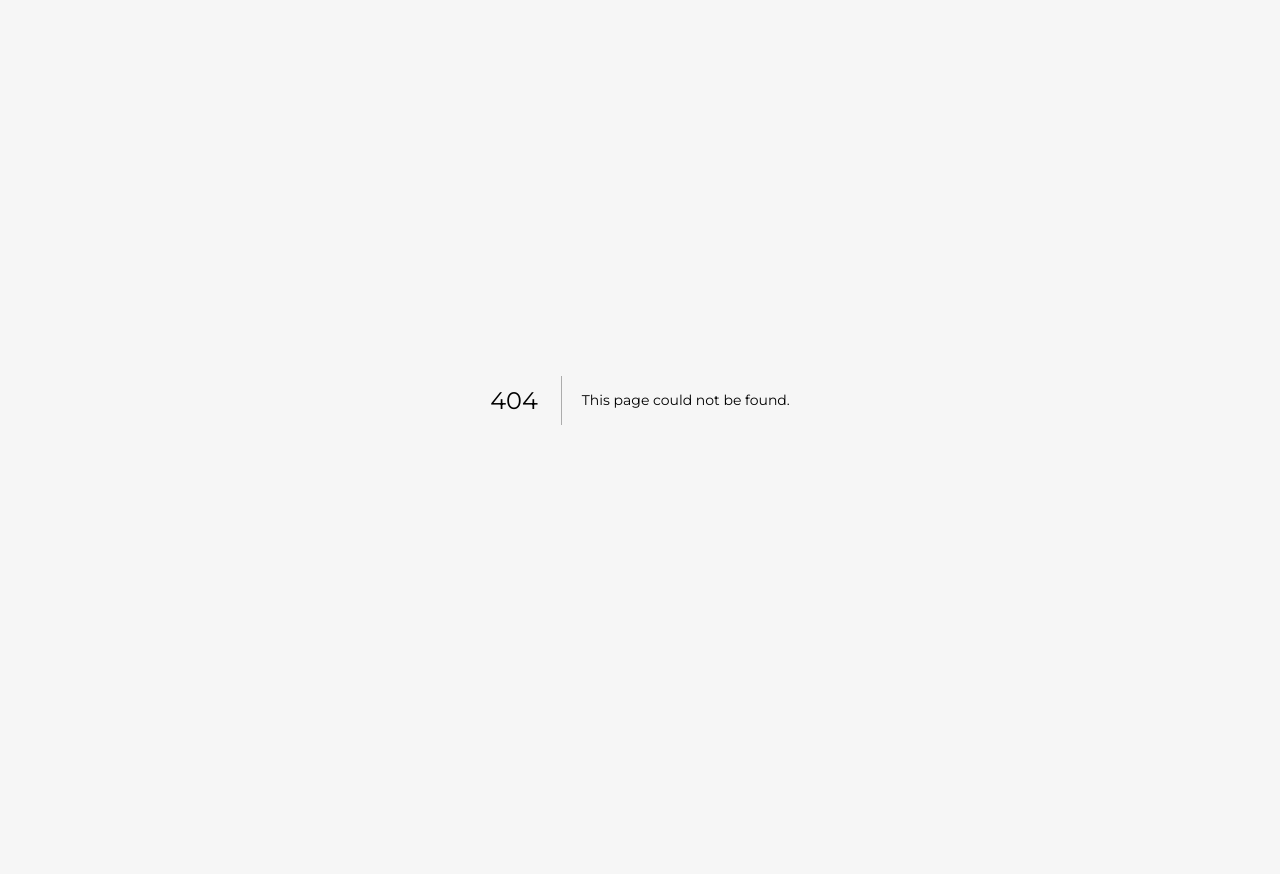
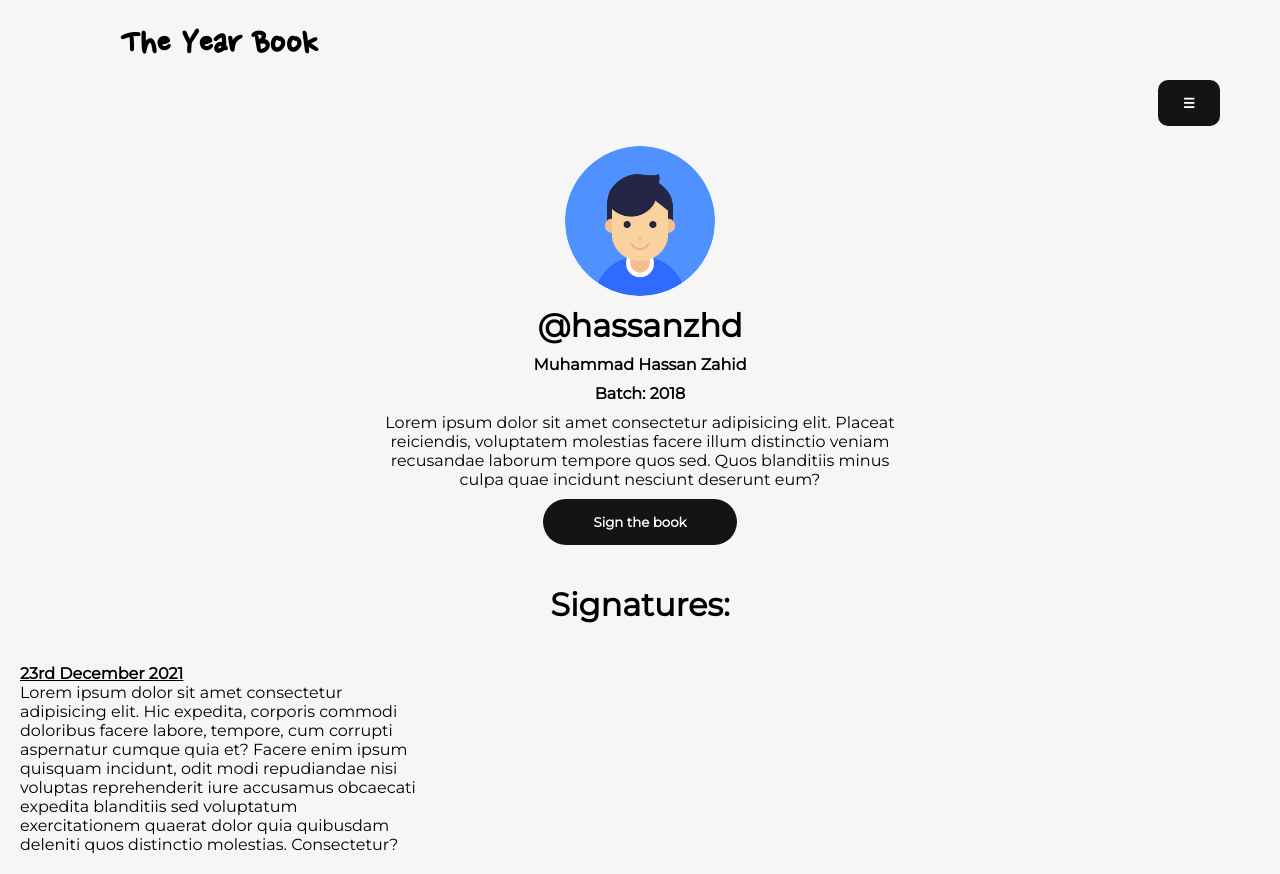
Before and after one commit to hassanzhd/the-year-book, a Next.js app in the folder client/: page /user/1 in a window 1280 px wide. Before the commit this address had no page. Before the commit the page ends 800 px from the top, so only its background shows below. Built offline with nearby package versions, Linux system fonts and the light colour scheme.

Commit message:
added profile page with url params

```diff
--- /dev/null
+++ b/client/components/User/MainContent.module.scss
@@ -0,0 +1,82 @@
+@import "@styles/utilities";
+
+.mainNav {
+  justify-content: center;
+  padding-top: 20px;
+}
+
+.mainNav h1 a {
+  text-decoration: none;
+  font-size: 2.5rem;
+  font-family: $titleFont;
+  color: black;
+}
+
+.profileData {
+  flex-direction: column;
+}
+
+.profileData {
+  margin: auto;
+  margin-top: 10px;
+  width: 80%;
+}
+
+.profileData img {
+  border-radius: 50%;
+}
+
+.profileData h1 {
+  margin-top: 10px;
+  font-size: 2rem;
+}
+
+.profileData h2 {
+  margin-top: 10px;
+  font-size: 1rem;
+  font-weight: bolder;
+}
+
+.profileData p {
+  width: 50%;
+  margin-top: 10px;
+  text-align: center;
+}
+
+.signatureHeading {
+  margin: 30px;
+}
+
+.profileSignatures {
+  display: grid;
+  grid-template-columns: repeat(3, 1fr);
+  margin: 10px;
+}
+
+.signature {
+  margin: 10px;
+}
+
+.signature h2 {
+  font-size: 1rem;
+  font-weight: bolder;
+  text-decoration: underline;
+}
+
+@media (min-width: 1024px) {
+  .mainNav {
+    justify-content: space-between;
+    padding-left: 120px;
+  }
+}
+
+@media (max-width: 1023px) {
+  .profileData p {
+    width: 100%;
+  }
+
+  .profileSignatures {
+    display: flex;
+    flex-direction: column;
+  }
+}
--- /dev/null
+++ b/client/components/User/MainContent.tsx
@@ -0,0 +1,54 @@
+import MainContentStyling from "./MainContent.module.scss";
+import Image from "next/image";
+
+const MainContent = () => {
+  return (
+    <>
+      <nav className={`${MainContentStyling.mainNav} flex`}>
+        <h1>
+          <a href="/"> The Year Book </a>
+        </h1>
+      </nav>
+      <div className="others flex">
+        <button className="btn">&#9776;</button>
+      </div>
+      <main className={`${MainContentStyling.profileData} flex`}>
+        <Image
+          src="/user.png"
+          alt="Picture of the user"
+          width="150px"
+          height="150px"
+        />
+        <h1>@hassanzhd</h1>
+        <h2>Muhammad Hassan Zahid</h2>
+        <h2>Batch: 2018</h2>
+        <p>
+          Lorem ipsum dolor sit amet consectetur adipisicing elit. Placeat
+          reiciendis, voluptatem molestias facere illum distinctio veniam
+          recusandae laborum tempore quos sed. Quos blanditiis minus culpa quae
+          incidunt nesciunt deserunt eum?
+        </p>
+        <button className="btn">Sign the book</button>
+      </main>
+      <div className={`${MainContentStyling.signatureHeading} flex`}>
+        <h1>Signatures:</h1>
+      </div>
+      <section className={MainContentStyling.profileSignatures}>
+        <div className={MainContentStyling.signature}>
+          <h2>23rd December 2021</h2>
+          <p>
+            Lorem ipsum dolor sit amet consectetur adipisicing elit. Hic
+            expedita, corporis commodi doloribus facere labore, tempore, cum
+            corrupti aspernatur cumque quia et? Facere enim ipsum quisquam
+            incidunt, odit modi repudiandae nisi voluptas reprehenderit iure
+            accusamus obcaecati expedita blanditiis sed voluptatum
+            exercitationem quaerat dolor quia quibusdam deleniti quos distinctio
+            molestias. Consectetur?
+          </p>
+        </div>
+      </section>
+    </>
+  );
+};
+
+export default MainContent;
--- /dev/null
+++ b/client/pages/user/[handle].tsx
@@ -0,0 +1,28 @@
+import Head from "next/head";
+import MainContent from "@components/User/MainContent";
+
+export default function Home({ handle }: { handle: string }) {
+  return (
+    <>
+      <Head>
+        <title> {handle} | The Year Book</title>
+        <link rel="icon" href="/favicon.ico" />
+      </Head>
+      <MainContent />
+    </>
+  );
+}
+
+export const getServerSideProps = async ({
+  params,
+}: {
+  params: { handle: string };
+}) => {
+  const handle: string = params.handle;
+
+  return {
+    props: {
+      handle,
+    },
+  };
+};
--- a/client/styles/_utilities.scss
+++ b/client/styles/_utilities.scss
@@ -27,3 +27,23 @@ $primaryHoverFontColor: rgb(230, 54, 54);
   background-color: $primaryHoverFontColor;
   transition: 0.5s;
 }
+
+.others .btn {
+  padding: 15px 25px;
+  border-radius: 8px;
+}
+
+@media (min-width: 1024px) {
+  .others {
+    justify-content: flex-end;
+    padding-right: 50px;
+  }
+
+  .others .btn {
+    padding: 15px 25px;
+    border-radius: 10px;
+  }
+}
+
+@media (max-width: 1023px) {
+}
```
Also changed, not shown: client/public/user.png (added).
